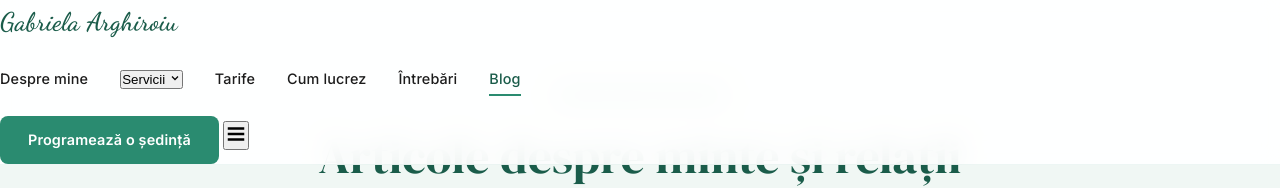
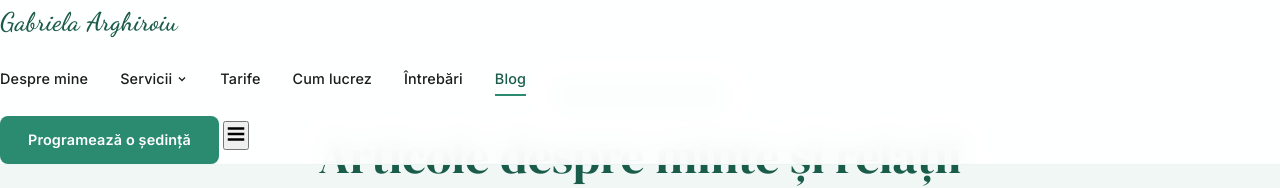
Before and after one commit to gabriela-arghiroiu/cabinet-psihologic-gabriela, a plain HTML site: page blog/index.html in a window 1280 px wide. Shown: the top 188 px of the page. Drawn offline with Linux system fonts and the light colour scheme; no server answers.

Commit message:
Update index.html

```diff
--- a/blog/index.html
+++ b/blog/index.html
@@ -54,7 +54,7 @@
     <div class="nav-links">
       <a href="/#despre">Despre mine</a>
       <div class="nav-dropdown">
-        <button class="nav-dropdown-btn">Servicii <svg width="12" height="12" viewBox="0 0 24 24" fill="none" stroke="currentColor" stroke-width="2.5"><path d="M6 9l6 6 6-6"/></svg></button>
+        <a href="#">Servicii <svg width="12" height="12" viewBox="0 0 24 24" fill="none" stroke="currentColor" stroke-width="2.5"><path d="M6 9l6 6 6-6"/></svg></a>
         <div class="dropdown-menu">
           <a href="/terapie-cuplu-oradea.html">Terapie de Cuplu</a>
           <a href="/terapie-familie-oradea.html">Terapie de Familie</a>
```
